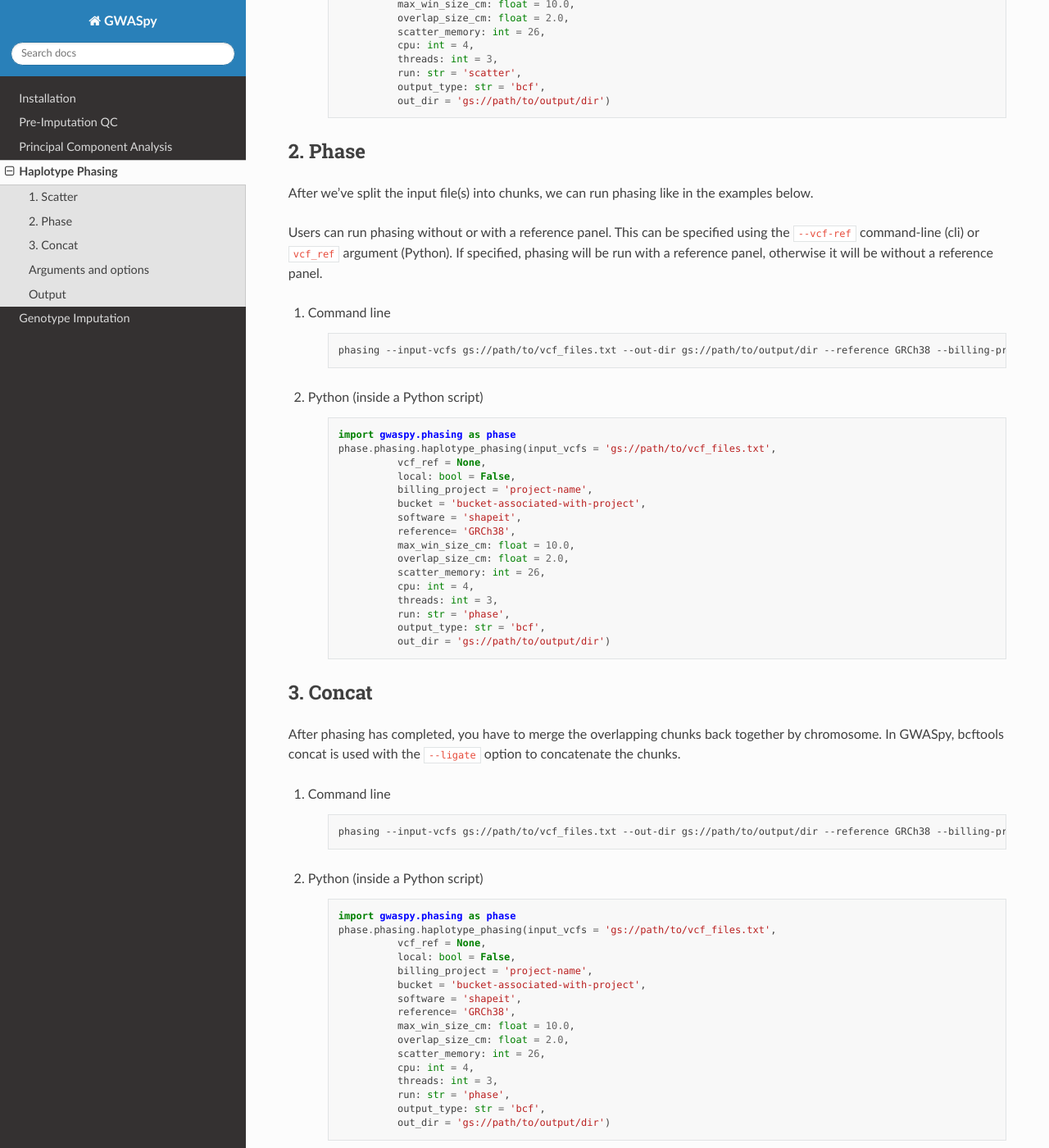
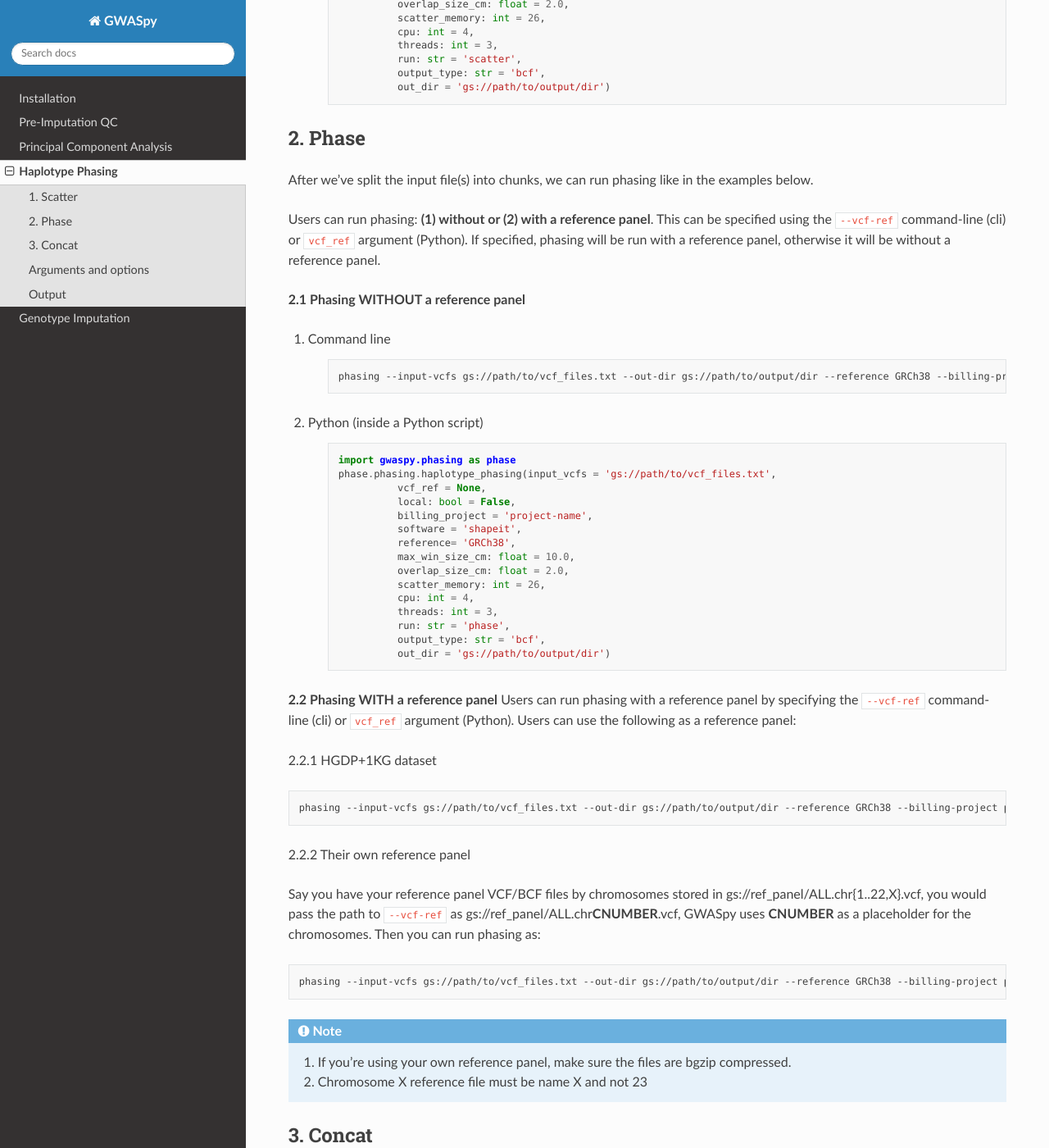
Before and after one commit to atgu/GWASpy, a Sphinx documentation site: the page built from docs/phasing.rst, in a window 1280 px wide and 1400 px high, scrolled down 920 px. Shown: the whole window at 82% size. Built offline with Sphinx 7.4.7 and the Read the Docs theme 2.0.0, drawn with Linux system fonts in a browser that asks for light colours; some of the changed text lies outside the part shown.

Commit message:
updated docs to include phasing with ref

```diff
--- a/docs/phasing.rst
+++ b/docs/phasing.rst
@@ -27,7 +27,7 @@ windows between consecutive windows so that the process runs faster. Below are e
 
     .. code-block:: sh
 
-        phasing --input-vcfs gs://path/to/vcf_files.txt --out-dir gs://path/to/output/dir --reference GRCh38 --billing-project project-name --bucket bucket-associated-with-project --run scatter
+        phasing --input-vcfs gs://path/to/vcf_files.txt --out-dir gs://path/to/output/dir --reference GRCh38 --billing-project project-name --run scatter
 
 #. Python (inside a Python script)
 
@@ -38,7 +38,6 @@ windows between consecutive windows so that the process runs faster. Below are e
                       vcf_ref = None,
                       local: bool = False,
                       billing_project = 'project-name',
-                      bucket = 'bucket-associated-with-project',
                       software = 'shapeit',
                       reference= 'GRCh38',
                       max_win_size_cm: float = 10.0,
@@ -54,15 +53,17 @@ windows between consecutive windows so that the process runs faster. Below are e
 ########
 After we've split the input file(s) into chunks, we can run phasing like in the examples below.
 
-Users can run phasing without or with a reference panel. This can be specified using the :code:`--vcf-ref` command-line (cli)
+Users can run phasing: **(1) without or (2) with a reference panel**. This can be specified using the :code:`--vcf-ref` command-line (cli)
 or :code:`vcf_ref` argument (Python). If specified, phasing will be run with a reference panel,
 otherwise it will be without a reference panel.
+
+**2.1 Phasing WITHOUT a reference panel**
 
 #. Command line
 
     .. code-block:: sh
 
-        phasing --input-vcfs gs://path/to/vcf_files.txt --out-dir gs://path/to/output/dir --reference GRCh38 --billing-project project-name --bucket bucket-associated-with-project --run phase
+        phasing --input-vcfs gs://path/to/vcf_files.txt --out-dir gs://path/to/output/dir --reference GRCh38 --billing-project project-name --run phase
 
 #. Python (inside a Python script)
 
@@ -73,7 +74,6 @@ otherwise it will be without a reference panel.
                       vcf_ref = None,
                       local: bool = False,
                       billing_project = 'project-name',
-                      bucket = 'bucket-associated-with-project',
                       software = 'shapeit',
                       reference= 'GRCh38',
                       max_win_size_cm: float = 10.0,
@@ -85,6 +85,32 @@ otherwise it will be without a reference panel.
                       output_type: str = 'bcf',
                       out_dir = 'gs://path/to/output/dir')
 
+**2.2 Phasing WITH a reference panel**
+Users can run phasing with a reference panel by specifying the :code:`--vcf-ref`
+command-line (cli) or :code:`vcf_ref` argument (Python). Users can use the following
+as a reference panel:
+
+2.2.1 HGDP+1KG dataset
+
+.. code-block:: sh
+
+        phasing --input-vcfs gs://path/to/vcf_files.txt --out-dir gs://path/to/output/dir --reference GRCh38 --billing-project project-name --run phase --vcf-ref hgdp_1kg
+
+2.2.2 Their own reference panel
+
+Say you have your reference panel VCF/BCF files by chromosomes stored in gs://ref_panel/ALL.chr{1..22,X}.vcf,
+you would pass the path to :code:`--vcf-ref` as gs://ref_panel/ALL.chr\ **CNUMBER**\ .vcf,
+GWASpy uses **CNUMBER** as a placeholder for the chromosomes. Then you can run phasing as:
+
+.. code-block:: sh
+
+        phasing --input-vcfs gs://path/to/vcf_files.txt --out-dir gs://path/to/output/dir --reference GRCh38 --billing-project project-name --run phase --vcf-ref gs://ref_panel/ALL.chrCNUMBER.vcf
+
+.. note::
+    1. If you're using your own reference panel, make sure the files are bgzip compressed.
+    2. Chromosome X reference file must be name X and not 23
+
+
 3. Concat
 #########
 After phasing has completed, you have to merge the overlapping chunks back together by chromosome. In GWASpy, bcftools
@@ -94,7 +120,7 @@ concat is used with the :code:`--ligate` option to concatenate the chunks.
 
     .. code-block:: sh
 
-        phasing --input-vcfs gs://path/to/vcf_files.txt --out-dir gs://path/to/output/dir --reference GRCh38 --billing-project project-name --bucket bucket-associated-with-project --run phase
+        phasing --input-vcfs gs://path/to/vcf_files.txt --out-dir gs://path/to/output/dir --reference GRCh38 --billing-project project-name --run phase
 
 #. Python (inside a Python script)
 
@@ -105,7 +131,6 @@ concat is used with the :code:`--ligate` option to concatenate the chunks.
                       vcf_ref = None,
                       local: bool = False,
                       billing_project = 'project-name',
-                      bucket = 'bucket-associated-with-project',
                       software = 'shapeit',
                       reference= 'GRCh38',
                       max_win_size_cm: float = 10.0,
@@ -134,8 +159,6 @@ Arguments and options
      - Type of service. Default is Service backend where jobs are executed on a multi-tenant compute cluster in Google Cloud
    * - :code:`--billing-project`
      - Billing project to be used for the job(s)
-   * - :code:`--bucket`
-     - Bucket associated with the billing project
    * - :code:`--software`
      - Software to use for phasing. Options: [:code:`eagle`, :code:`shapeit`]. Default is :code:`eagle`
    * - :code:`--reference`
```
Also changed, not shown: 5 other files.
